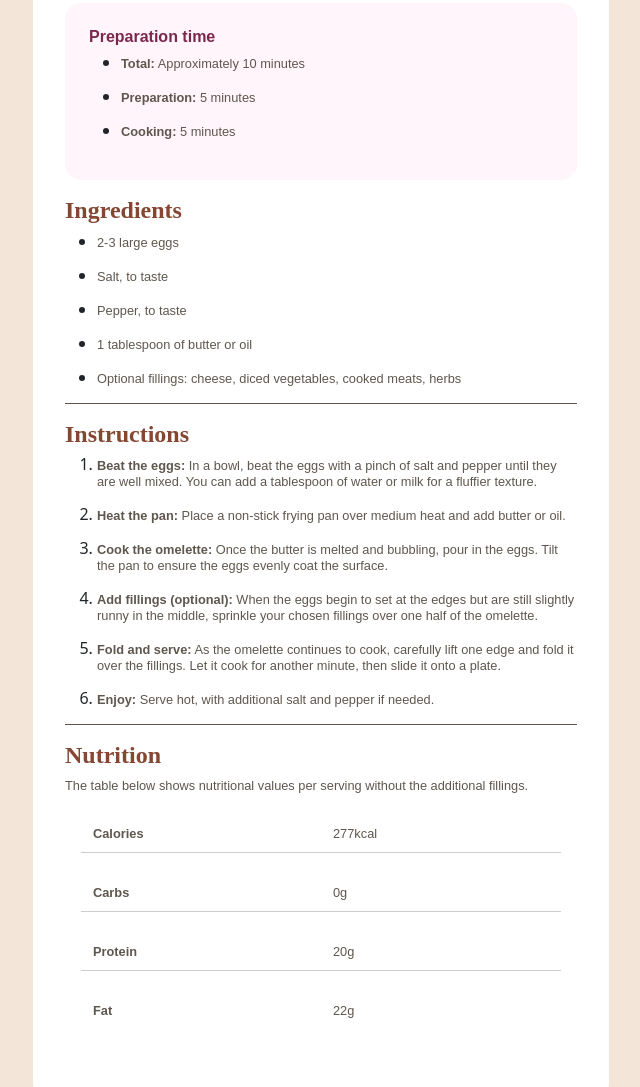
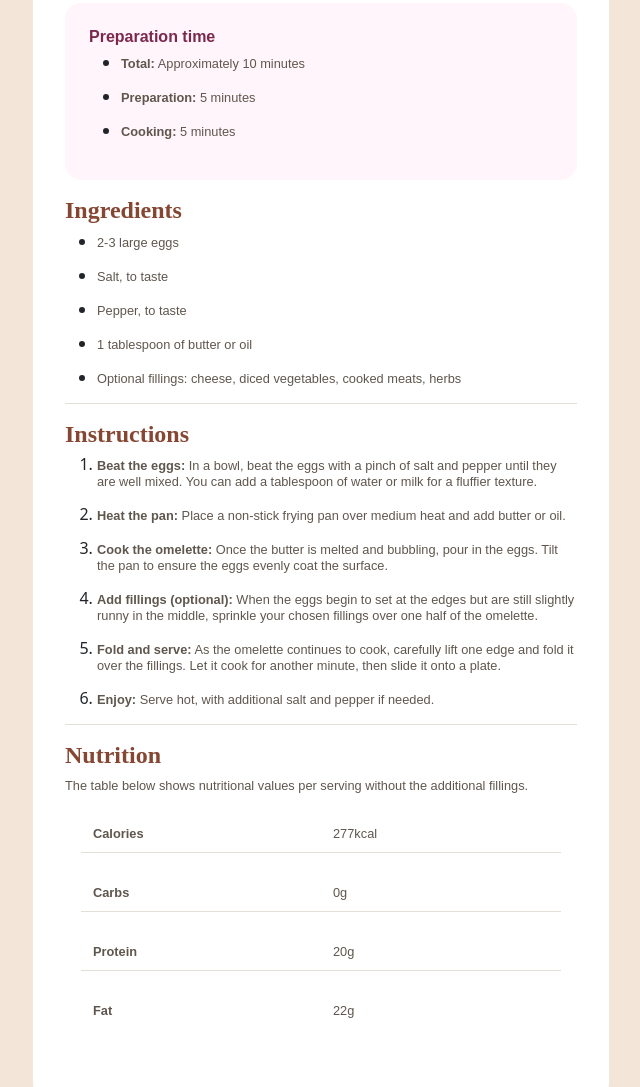
Before and after one commit to Hiraeight/Recipe-Page-Main, a plain HTML site: page index.html in a window 1280 px wide. Shown: the part 422-1509 px from the top of the page, without its empty margins (319-959 px from the left). Drawn offline with nearby package versions, Linux system fonts and the light colour scheme.

Commit message:
border color changed

```diff
--- a/assets/CSS/styles.css
+++ b/assets/CSS/styles.css
@@ -107,14 +107,14 @@ article {
 }
 
 .section-ingredients, .section-instructions {
-    border-bottom: 1px solid var(--Stone-600);
+    border-bottom: 1px solid var(--Stone-150);
 }
 
 .nutrition-info {
   display: flex;
   justify-content: space-between;
   padding-bottom: 10px;
-  border-bottom: 1px solid #ccc;
+  border-bottom: 1px solid var(--Stone-150);
 }
 
 .nutrition-info:last-child {
```
